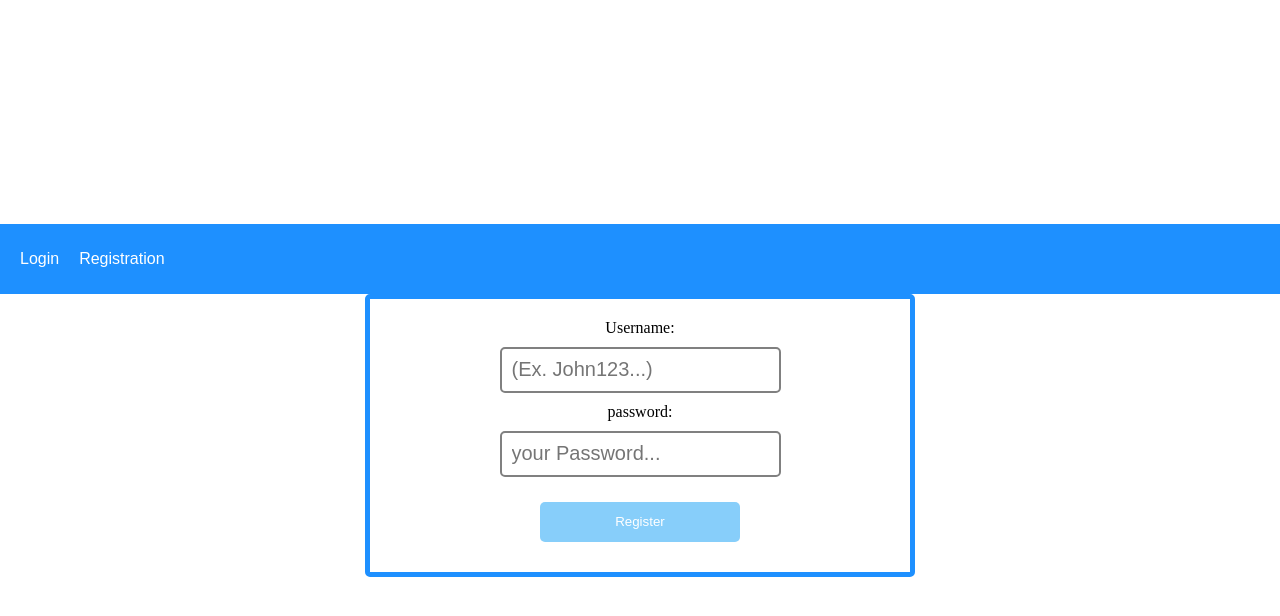
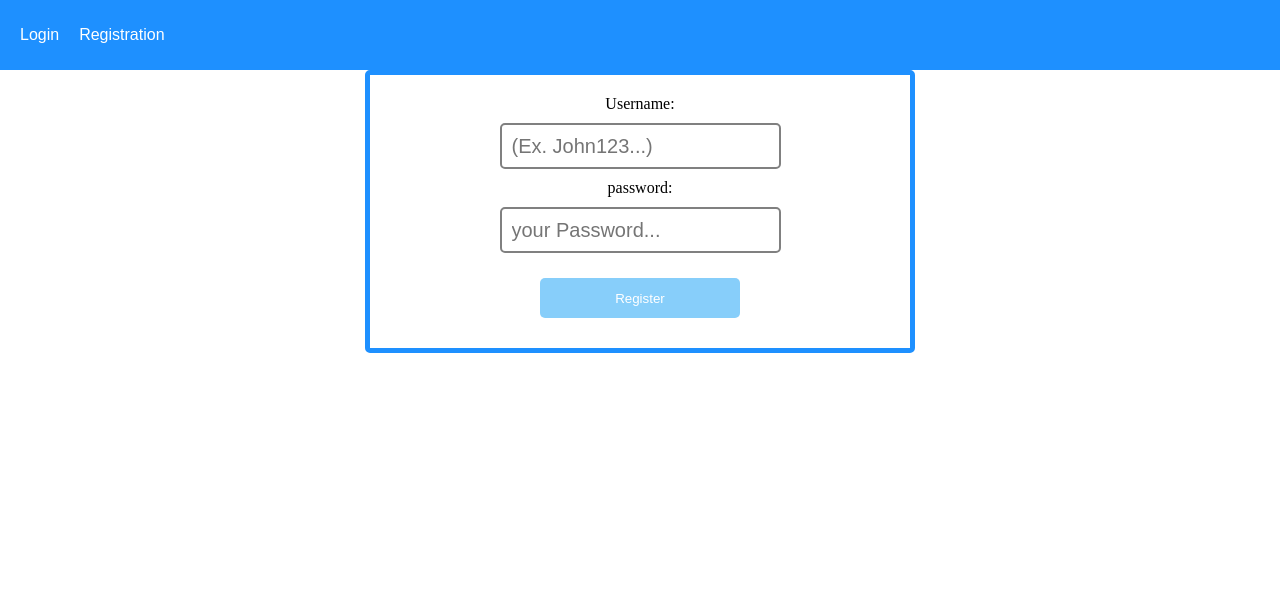
Before and after one commit to JRizzetto/full-stack-projects, a React (Create React App) app in the folder post-list/client/: page /registration in a window 1280 px wide. Shown: the top 616 px of the page. Built offline with nearby package versions, Linux system fonts and the light colour scheme; no server answers.

Commit message:
Ajuste de alinahmento no registro - 2

```diff
--- a/post-list/client/src/App.css
+++ b/post-list/client/src/App.css
@@ -1,10 +1,9 @@
 .App {
   width: 100%;
-  min-height: 100vh;
+  height: auto;
   display: flex;
+  align-items: center;
   flex-direction: column;
-  justify-content: center;
-  align-items: center;
 }
 
 body {
```
